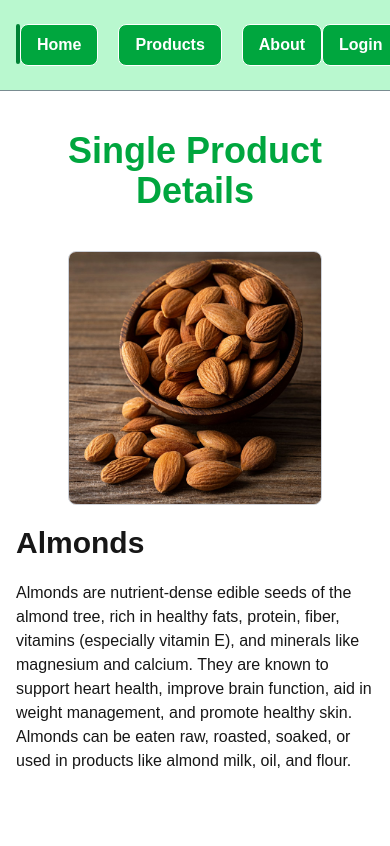
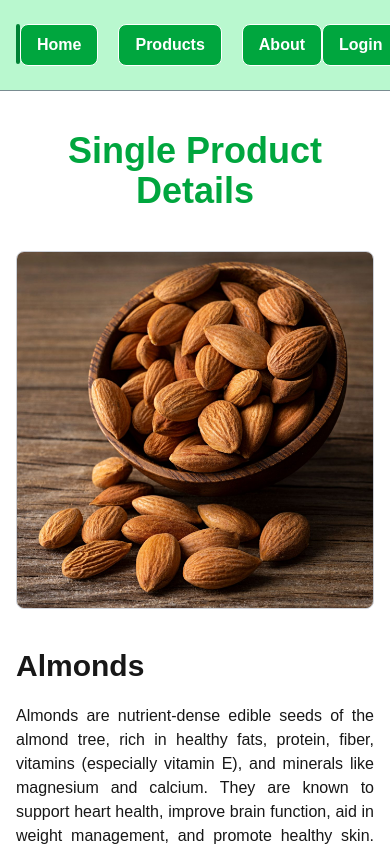
Before and after one commit to helal366/abdullahmart, a Next.js app: page /products/64e4c5f92a3d9c7a1f3e9b12 in a window 390 px wide. Shown: the top 846 px of the page. Built offline with nearby package versions, Linux system fonts and the light colour scheme.

Commit message:
Responsive checked in details and other pages.

```diff
--- a/src/app/about/page.jsx
+++ b/src/app/about/page.jsx
@@ -2,6 +2,6 @@ import React from 'react'
 
 export default function AboutPage() {
   return (
-    <div>About Page</div>
+    <section className='padding'>About Page</section>
   )
 }
--- a/src/app/layout.js
+++ b/src/app/layout.js
@@ -26,7 +26,7 @@ export default function RootLayout({ children }) {
         className={`${geistSans.variable} ${geistMono.variable} antialiased`}
       >
         <Navbar />
-        <main className="min-h-screen padding">
+        <main className="min-h-screen">
           {children}
         </main>
         <Footer/>
--- a/src/app/page.js
+++ b/src/app/page.js
@@ -2,8 +2,8 @@ import Image from "next/image";
 
 export default function Home() {
   return (
-    <div>
+    <section className="padding">
       Hello
-    </div>
+    </section>
   );
 }
--- a/src/app/products/[id]/page.jsx
+++ b/src/app/products/[id]/page.jsx
@@ -72,17 +72,17 @@ export default function ProductDetails({params}) {
   ]
   const singleData=data.find(d=>d?.id===id)
   return (
-    <section >
-      <h2 className='text-bold text-green-600 text-4xl font-bold my-10 text-center'>Single Product Details
+    <section className='padding py-10'>
+      <h2 className='text-bold text-green-600 text-4xl font-bold mb-10 text-center'>Single Product Details
       </h2>
 
-      <div className='grid md:grid-cols-[50%_50%]'>
-        <div className='w-full flex justify-center px-5'>
-          <img className='w-4/5 rounded-lg border border-gray-400/50' src={singleData?.image} alt={singleData?.name} />
+      <div className='grid md:grid-cols-[48.5%_48.5%] gap-[3%]'>
+        <div className='w-full flex justify-center'>
+          <img className='w-full rounded-lg border border-gray-400/50' src={singleData?.image} alt={singleData?.name} />
         </div>
         <div>
           <h2 className='text-3xl font-semibold my-5'>{singleData?.name}</h2>
-          <p>{singleData?.description}</p>
+          <p className='text-justify'>{singleData?.description}</p>
         </div>
       </div>
     </section>
--- a/src/app/products/page.jsx
+++ b/src/app/products/page.jsx
@@ -71,7 +71,7 @@ export default function ProductsPage() {
     },
   ]
   return (
-    <section className='py-10'>
+    <section className='py-10 padding'>
       <h1 className='text-bold text-green-700 text-4xl lg:text-6xl font-bold my-10 text-center '>Products Page
       </h1>
       <section className='grid sm:grid-cols-2 md:grid-cols-3 lg:grid-cols-4 xl:grid-cols-5 2xl:grid-cols-6 gap-5'>
```
